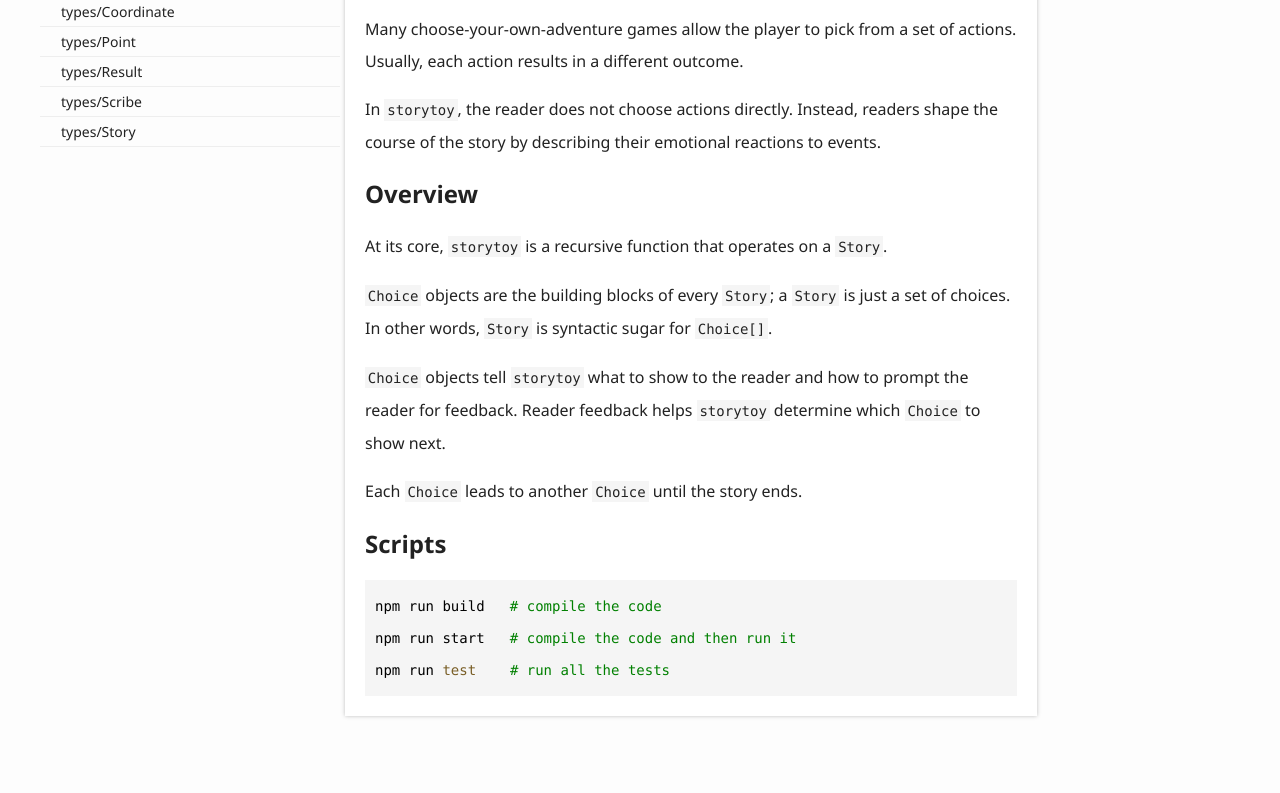
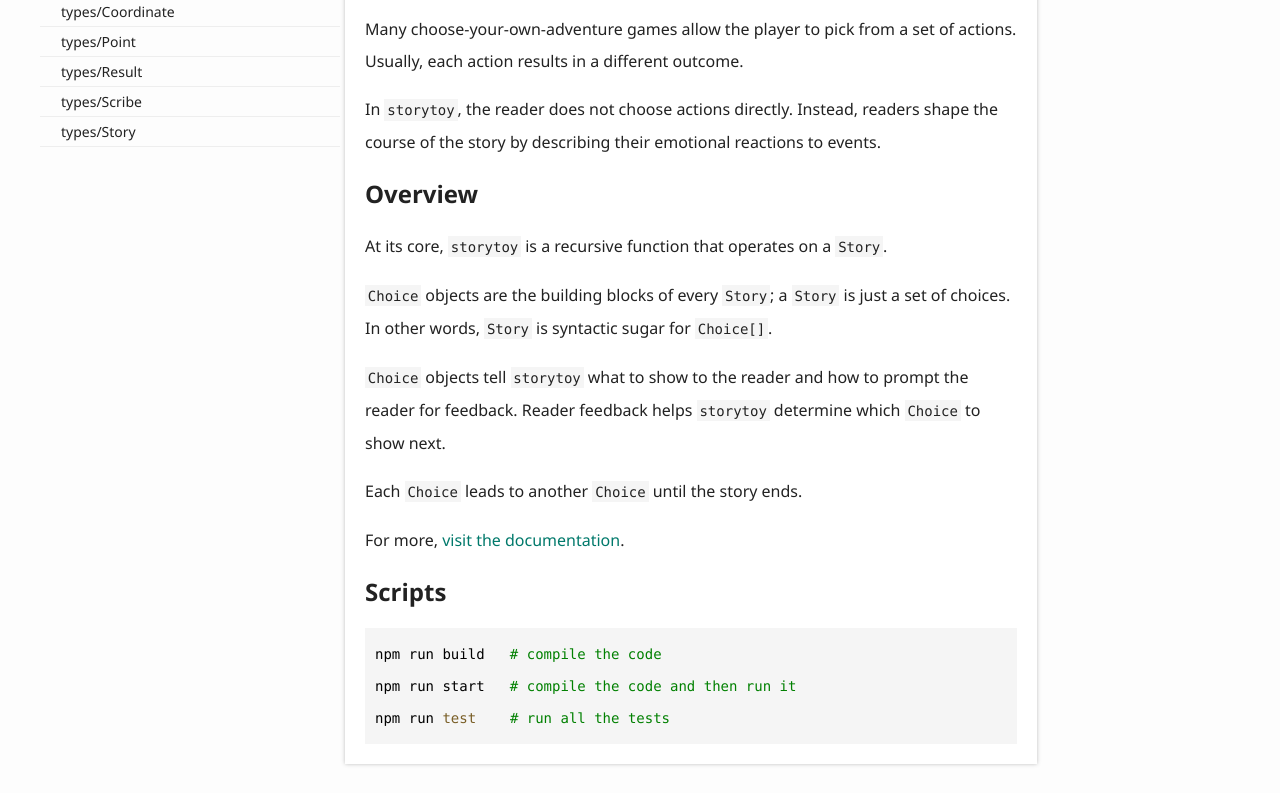
Before and after one commit to benrosen/fractal-writer, a website: page docs/index.html in a window 1280 px wide. Shown: the part 304-1097 px from the top of the page. Drawn offline with Linux system fonts and the light colour scheme.

Commit message:
build docs to include link to docs

```diff
--- a/docs/index.html
+++ b/docs/index.html
@@ -116,6 +116,7 @@
 				<p><code>Choice</code> objects are the building blocks of every <code>Story</code>; a <code>Story</code> is just a set of choices. In other words, <code>Story</code> is syntactic sugar for <code>Choice[]</code>.</p>
 				<p><code>Choice</code> objects tell <code>storytoy</code> what to show to the reader and how to prompt the reader for feedback. Reader feedback helps <code>storytoy</code> determine which <code>Choice</code> to show next.</p>
 				<p>Each <code>Choice</code> leads to another <code>Choice</code> until the story ends.</p>
+				<p>For more, <a href="https://benrosen.github.io/storytoy/">visit the documentation</a>.</p>
 				<a href="#scripts" id="scripts" style="color: inherit; text-decoration: none;">
 					<h2>Scripts</h2>
 				</a>
```
